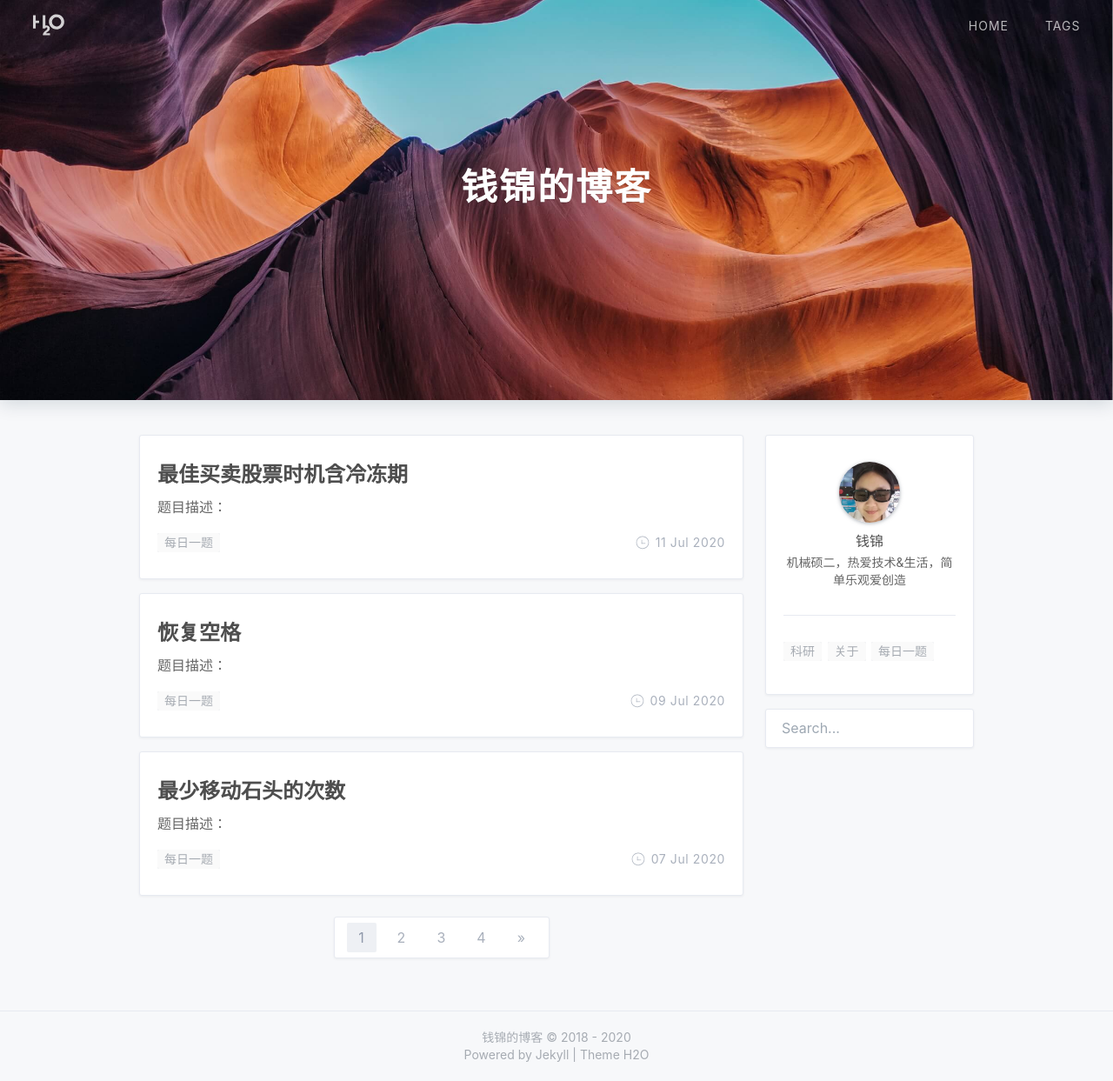
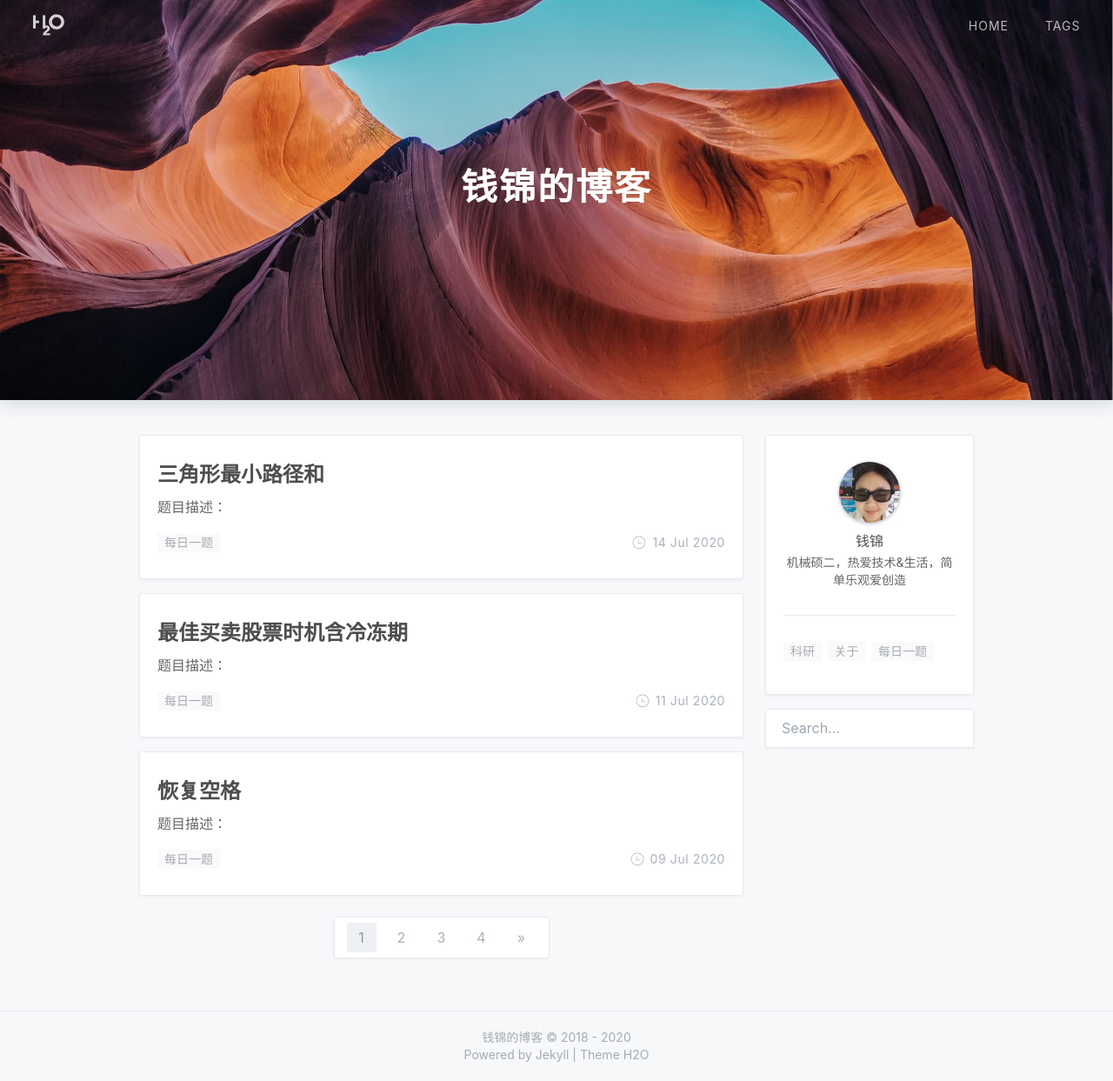
Before and after one commit to qianjinjin/qianjinjin.github.io, a Jekyll site: the page built from index.html, in a window 1280 px wide and 1243 px high. Shown: the whole window at 87% size. Built offline with Jekyll 4.4.1, drawn with Linux system fonts in a browser that asks for light colours; nearby versions of some CDN libraries; the list of posts is cut into pages by our own code; a style sheet for code colours, icons or effects is not loaded; some of the changed lines change nothing that is shown.

Commit message:
新增每日一题 三角形的最短路径和

````diff
--- /dev/null
+++ b/_posts/2020-07-14-dp.md
@@ -0,0 +1,50 @@
+---
+layout: post
+title: "三角形最小路径和"
+date: 2020-07-14
+author: 钱锦
+tags: 每日一题
+---
+
+**题目描述：**
+
+给定一个三角形，找出自顶向下的最小路径和。每一步只能移动到下一行中相邻的结点上。
+
+相邻的结点 在这里指的是 <code>下标</code> 与 <code>上一层结点下标</code> 相同或者等于 <code>上一层结点下标 + 1</code> 的两个结点。
+
+**示例：**
+
+![示例](/assets/img/20200714_01.png "示例")
+
+**解析：**
+
+**状态转移方程**
+
+$$ f[i][0]=f[i−1][0]+c[i][0] $$
+
+$$ f[i][j]=min(f[i−1][j−1],f[i−1][j])+c[i][j] $$
+
+$$ f[i][i]=f[i−1][i−1]+c[i][i] $$
+
+作者：LeetCode-Solution
+链接：https://leetcode-cn.com/problems/triangle/solution/san-jiao-xing-zui-xiao-lu-jing-he-by-leetcode-solu/
+来源：力扣（LeetCode）
+
+**代码：**
+
+```cpp
+
+int minimumTotal(vector<vector<int>>& triangle) {
+    size_t n = triangle.size();
+    vector<vector<int>> dp(n, vector<int>(n, 0));
+    dp[0][0] = triangle[0][0];
+    for (size_t i = 1; i < triangle.size(); i++) {
+        dp[i][0] = dp[i - 1][0] + triangle[i][0];
+        for (size_t j = 1; j < i; j++) {
+            dp[i][j] = min(dp[i - 1][j], dp[i - 1][j - 1]) + triangle[i][j];
+        }
+        dp[i][i] = dp[i - 1][i - 1] + triangle[i][i];
+    }
+    return *min_element(dp[n - 1].begin(),dp[n - 1].end());
+}
+```
````
Also changed, not shown: _posts/2020-07-11-dp.md (+3 -1 lines), assets/img/20200714_01.png (added).
